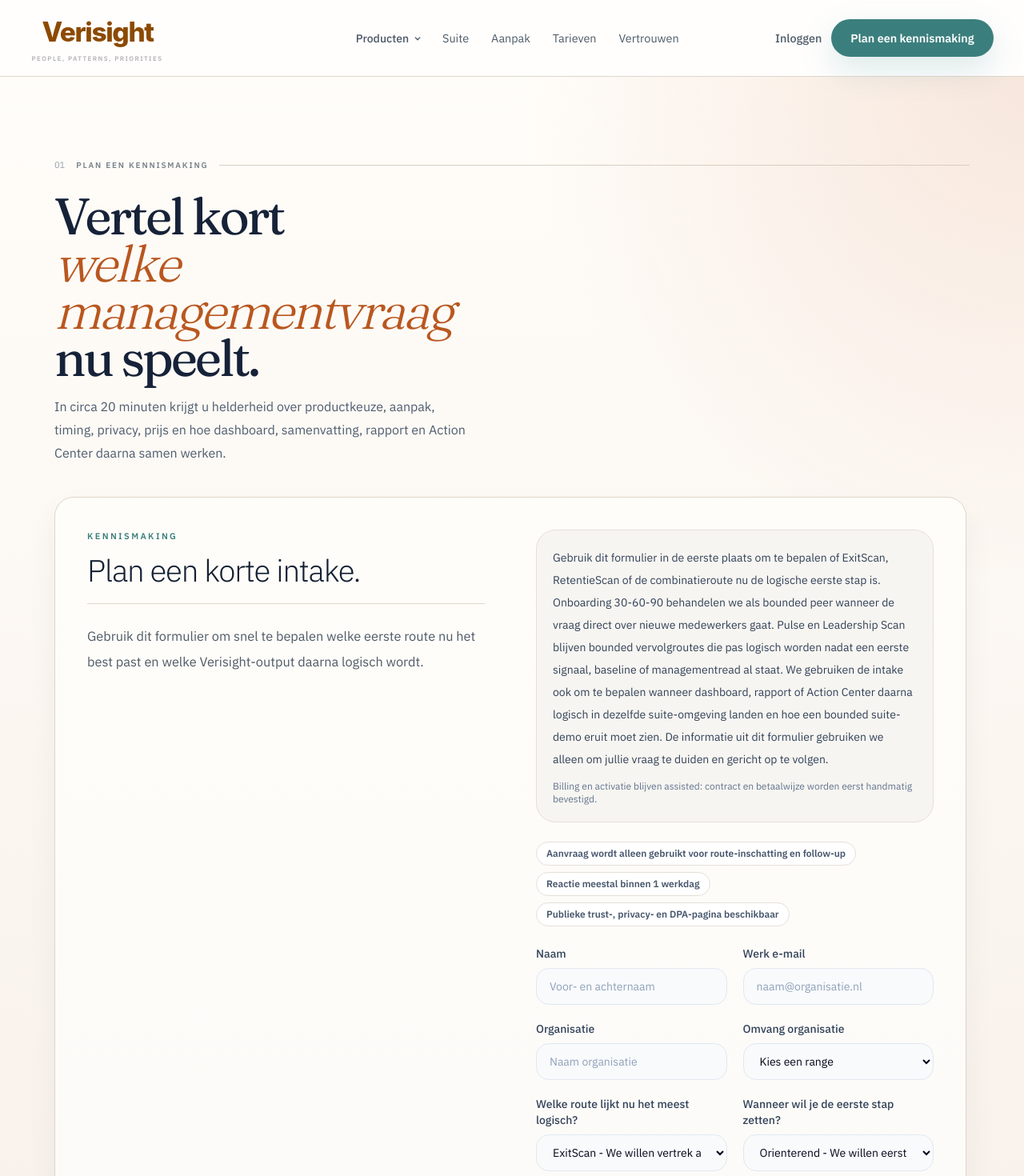
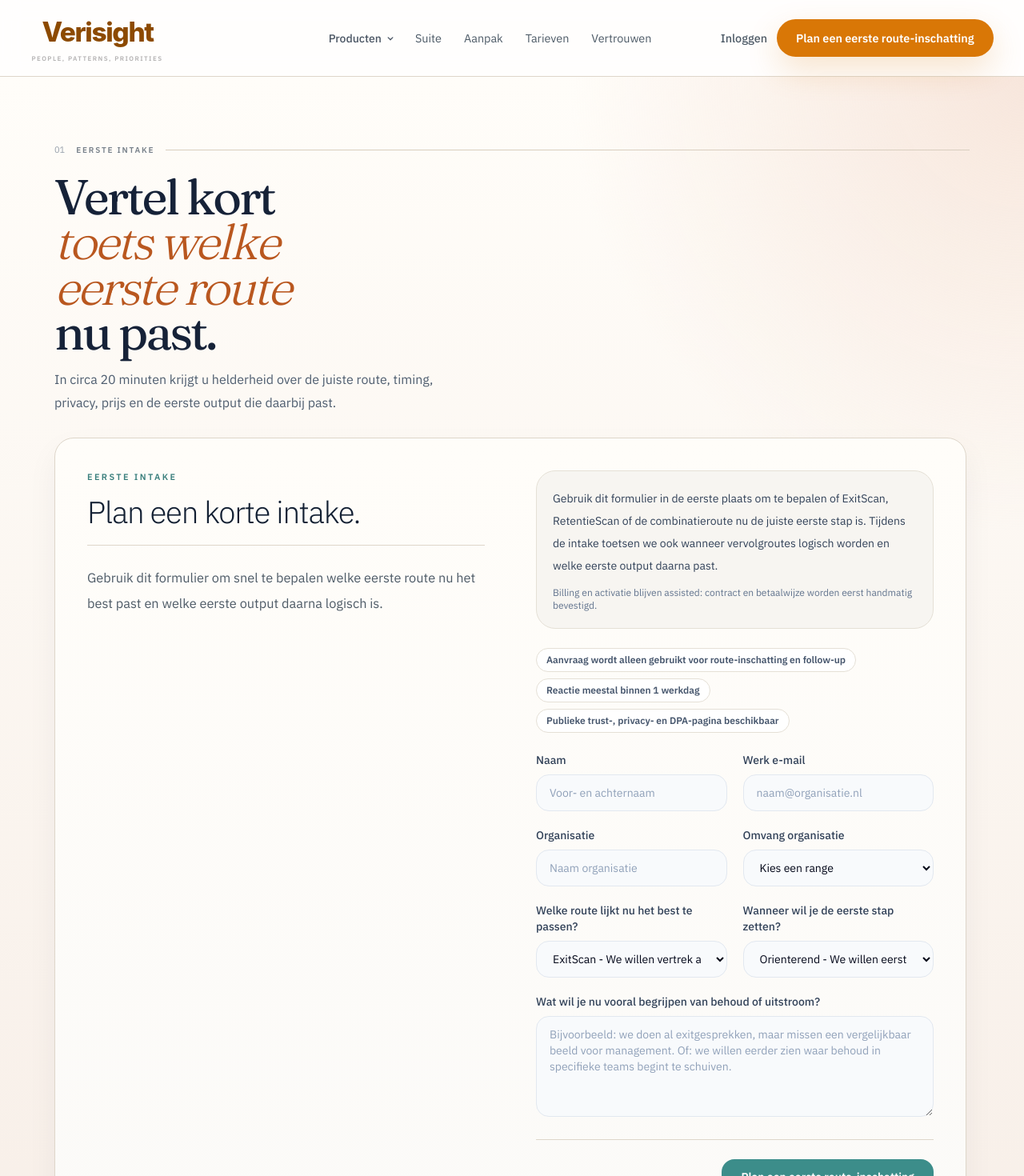
Before and after one commit to larshengel08-lang/VerisightSaaS, a Next.js app in the folder frontend/: page /kennismaking in a window 1280 px wide. Shown: the top 1470 px of the page at 80% size. Built offline with nearby package versions, Linux system fonts and the light colour scheme.

Commit message:
Refine homepage and contact page marketing copy

```diff
--- a/frontend/app/kennismaking/page.tsx
+++ b/frontend/app/kennismaking/page.tsx
@@ -6,12 +6,12 @@ import { PublicHeader } from '@/components/marketing/public-header'
 export const metadata: Metadata = {
   title: 'Kennismaking',
   description:
-    'Plan een korte kennismaking om te bepalen welke Verisight-route het best past en hoe dashboard, samenvatting, rapport en opvolging logisch samenkomen.',
+    'Plan een korte intake om te bepalen welke eerste route het best past en welke eerste output daarna logisch is.',
   alternates: { canonical: '/kennismaking' },
   openGraph: {
     title: 'Kennismaking | Verisight',
     description:
-      'Plan een korte kennismaking om te bepalen welke Verisight-route het best past en hoe dashboard, samenvatting, rapport en opvolging logisch samenkomen.',
+      'Plan een korte intake om te bepalen welke eerste route het best past en welke eerste output daarna logisch is.',
     url: 'https://www.verisight.nl/kennismaking',
     images: ['/opengraph-image'],
   },
@@ -19,7 +19,7 @@ export const metadata: Metadata = {
     card: 'summary_large_image',
     title: 'Kennismaking | Verisight',
     description:
-      'Plan een korte kennismaking om te bepalen welke Verisight-route het best past en hoe dashboard, samenvatting, rapport en opvolging logisch samenkomen.',
+      'Plan een korte intake om te bepalen welke eerste route het best past en welke eerste output daarna logisch is.',
     images: ['/opengraph-image'],
   },
 }
@@ -35,7 +35,7 @@ const displayFont = 'var(--font-fraunces), Georgia, serif'
 export default function KennismakingPage() {
   return (
     <div className="min-h-screen bg-[#f7eee7]">
-      <PublicHeader ctaHref="#kennismaking" ctaLabel="Plan een kennismaking" />
+      <PublicHeader ctaHref="#kennismaking" ctaLabel="Plan een eerste route-inschatting" />
       <main id="hoofdinhoud">
         <section
           style={{
@@ -46,8 +46,8 @@ export default function KennismakingPage() {
             position: 'relative',
           }}
         >
-          <div style={{ ...shellStyle, paddingTop: 'clamp(72px, 8vw, 120px)', paddingBottom: 'clamp(60px, 7vw, 90px)' }}>
-            <div style={{ display: 'flex', alignItems: 'center', gap: 14, marginBottom: 26 }}>
+          <div style={{ ...shellStyle, paddingTop: 'clamp(58px, 6.5vw, 92px)', paddingBottom: 'clamp(48px, 6vw, 70px)' }}>
+            <div style={{ display: 'flex', alignItems: 'center', gap: 14, marginBottom: 22 }}>
               <span style={{ color: '#97a0ab', fontSize: 11 }}>01</span>
               <span
                 style={{
@@ -59,44 +59,44 @@ export default function KennismakingPage() {
                   whiteSpace: 'nowrap',
                 }}
               >
-                Plan een kennismaking
+                Eerste intake
               </span>
               <div style={{ flex: 1, height: 1, background: '#d9cebf' }} />
             </div>
 
-            <div style={{ minWidth: 0 }}>
+            <div style={{ maxWidth: 760, minWidth: 0 }}>
               <h1
                 style={{
                   color: '#162238',
                   fontFamily: displayFont,
-                  fontSize: 'clamp(3rem, 5vw, 5rem)',
+                  fontSize: 'clamp(2.8rem, 4.8vw, 4.7rem)',
                   fontWeight: 400,
                   letterSpacing: '-0.05em',
                   lineHeight: 0.92,
-                  marginBottom: 18,
-                  maxWidth: '8.6ch',
+                  marginBottom: 16,
+                  maxWidth: '8.8ch',
                 }}
               >
                 Vertel kort
                 <br />
                 <span style={{ color: '#b9571f', fontStyle: 'italic', fontWeight: 300 }}>
-                  welke managementvraag
+                  toets welke eerste route
                 </span>
                 <br />
-                nu speelt.
+                nu past.
               </h1>
               <p style={{ color: '#4e5d6f', fontSize: 16, lineHeight: 1.8, maxWidth: '33rem' }}>
-                In circa 20 minuten krijgt u helderheid over productkeuze, aanpak, timing, privacy, prijs en hoe dashboard, samenvatting, rapport en Action Center daarna samen werken.
+                In circa 20 minuten krijgt u helderheid over de juiste route, timing, privacy, prijs en de eerste output die daarbij past.
               </p>
             </div>
 
-            <div style={{ marginTop: 40, maxWidth: 1140 }}>
+            <div style={{ marginTop: 30, maxWidth: 1140 }}>
               <MarketingInlineContactPanel
                 badge={null}
-                body="Gebruik dit formulier om snel te bepalen welke eerste route nu het best past en welke Verisight-output daarna logisch wordt."
+                body="Gebruik dit formulier om snel te bepalen welke eerste route nu het best past en welke eerste output daarna logisch is."
                 defaultCtaSource="kennismaking_page_form"
                 defaultRouteInterest="exitscan"
-                eyebrow="Kennismaking"
+                eyebrow="Eerste intake"
                 id="kennismaking"
                 title="Plan een korte intake."
               />
--- a/frontend/components/marketing/contact-form.tsx
+++ b/frontend/components/marketing/contact-form.tsx
@@ -216,8 +216,8 @@ export function ContactForm({
         }`}
       >
         {isCompact
-          ? 'Gebruik dit formulier om snel te bepalen welke eerste route nu het best past en welke suite-output daarna logisch wordt.'
-          : 'Gebruik dit formulier in de eerste plaats om te bepalen of ExitScan, RetentieScan of de combinatieroute nu de logische eerste stap is. Onboarding 30-60-90 behandelen we als bounded peer wanneer de vraag direct over nieuwe medewerkers gaat. Pulse en Leadership Scan blijven bounded vervolgroutes die pas logisch worden nadat een eerste signaal, baseline of managementread al staat. We gebruiken de intake ook om te bepalen wanneer dashboard, rapport of Action Center daarna logisch in dezelfde suite-omgeving landen en hoe een bounded suite-demo eruit moet zien. De informatie uit dit formulier gebruiken we alleen om jullie vraag te duiden en gericht op te volgen.'}
+          ? 'Gebruik dit formulier om snel te bepalen welke eerste route nu het best past en welke eerste output daarna logisch is.'
+          : 'Gebruik dit formulier in de eerste plaats om te bepalen of ExitScan, RetentieScan of de combinatieroute nu de juiste eerste stap is. Tijdens de intake toetsen we ook wanneer vervolgroutes logisch worden en welke eerste output daarna past.'}
         {!isCompact ? <span className={`mt-3 block text-xs ${helperClass}`}>{billingReadinessCopy}</span> : null}
       </div>
 
@@ -303,7 +303,7 @@ export function ContactForm({
 
         <div>
           <label htmlFor="routeInterest" className={`mb-2 block text-sm font-medium ${labelClass}`}>
-            {isCompact ? 'Primaire managementvraag' : 'Welke route lijkt nu het meest logisch?'}
+            {isCompact ? 'Primaire managementvraag' : 'Welke route lijkt nu het best te passen?'}
           </label>
           <select
             id="routeInterest"
@@ -356,7 +356,7 @@ export function ContactForm({
           placeholder={
             isCompact
               ? 'Optioneel: licht kort toe wat nu bestuurlijke aandacht vraagt.'
-              : (questionPlaceholder ?? 'Bijvoorbeeld: we doen al exitgesprekken, maar missen een vergelijkbaar managementbeeld. Of: we willen eerder zien waar behoud in specifieke teams begint te schuiven.')
+              : (questionPlaceholder ?? 'Bijvoorbeeld: we doen al exitgesprekken, maar missen een vergelijkbaar beeld voor management. Of: we willen eerder zien waar behoud in specifieke teams begint te schuiven.')
           }
         />
       </div>
@@ -425,7 +425,7 @@ export function ContactForm({
         <Link href="/dpa" className="underline">
           verwerkersovereenkomst
         </Link>{' '}
-        voor de publieke buyer-facing basis.
+        voor de publieke basis.
       </p>
     </form>
   )
--- a/frontend/components/marketing/home-page-content.tsx
+++ b/frontend/components/marketing/home-page-content.tsx
@@ -326,19 +326,6 @@ function HeroSection() {
               <p
                 className="marketing-home-hero-reveal-2"
                 style={{
-                  color: SURFACE.ink,
-                  fontSize: 17,
-                  lineHeight: 1.55,
-                  marginBottom: 14,
-                  maxWidth: '32rem',
-                }}
-              >
-                Zie waar vertrek, behoud of vroege uitval aandacht vraagt. U krijgt geen losse data, maar een helder dashboard, een managementsamenvatting en een eerste actieroute.
-              </p>
-
-              <p
-                className="marketing-home-hero-reveal-3"
-                style={{
                   color: SURFACE.text,
                   fontSize: 17,
                   lineHeight: 1.6,
@@ -346,7 +333,7 @@ function HeroSection() {
                   maxWidth: '32rem',
                 }}
               >
-                Verisight laat zien waar vertrek, behoud of vroege uitval echt aandacht vraagt. Geen losse surveydata, maar een scherp dashboard, een korte managementsamenvatting en een eerste route voor opvolging.
+                Zie waar vertrek, behoud of vroege uitval echt aandacht vraagt. Geen losse surveydata, maar een scherp dashboard, een korte managementsamenvatting en een eerste route voor opvolging.
               </p>
 
               <div
@@ -367,7 +354,7 @@ function HeroSection() {
                   textDecoration: 'none',
                 }}
               >
-                Bespreek de juiste eerste route
+                Toets uw eerste route
               </Link>
               <Link
                 href="/#suite"
@@ -432,7 +419,7 @@ function HeroSection() {
                 height: 286,
                 padding: '24px 28px',
                 position: 'absolute',
-                right: 18,
+                right: -6,
                 top: 0,
                 width: 452,
                 zIndex: 10,
@@ -484,7 +471,7 @@ function HeroSection() {
                 overflow: 'hidden',
                 padding: '30px 32px',
                 position: 'absolute',
-                left: 6,
+                left: 30,
                 top: 118,
                 width: 438,
                 zIndex: 20,
--- a/frontend/components/marketing/public-header.tsx
+++ b/frontend/components/marketing/public-header.tsx
@@ -64,7 +64,7 @@ export function PublicHeader({
             <Link href="/login" prefetch={false} className="marketing-topbar-link">
               Inloggen
             </Link>
-            <Link href={ctaHref} className="marketing-button-primary">
+            <Link href={ctaHref} className="marketing-button-primary-warm">
               {ctaLabel}
             </Link>
           </div>
@@ -122,7 +122,7 @@ export function PublicHeader({
               <Link href="/login" prefetch={false} onClick={closeMenu} className="marketing-mobile-nav-link">
                 Inloggen
               </Link>
-              <Link href={ctaHref} onClick={closeMenu} className="marketing-button-primary mt-3 w-full">
+              <Link href={ctaHref} onClick={closeMenu} className="marketing-button-primary-warm mt-3 w-full">
                 {ctaLabel}
               </Link>
             </div>
```
